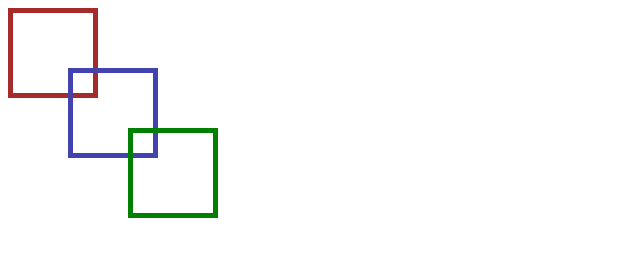
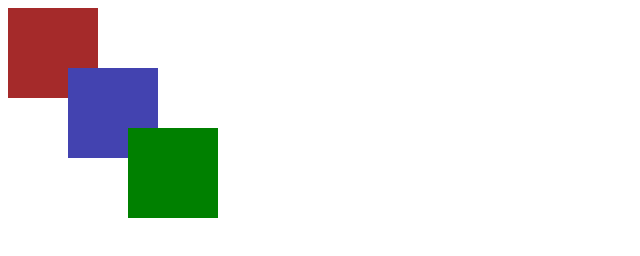
Before and after one commit to Exsplosion/lvl6, a plain HTML site: page index.html in a window 1280 px wide. Shown: the whole page, without its empty margins (0-640 px from the left). Drawn offline with Linux system fonts and the light colour scheme.

Commit message:
zadacha: 9

```diff
--- a/src/style.css
+++ b/src/style.css
@@ -83,12 +83,14 @@ section {
 }
 div:first-child {
     border: 5px solid brown;
+    background-color: brown;
     padding: 25px;
     width: 30px;
     height: 30px;
 }
 div:nth-child(2) {
     border: 5px solid rgb(67, 67, 176);
+    background-color: rgb(67, 67, 176);
     padding: 25px;
     width: 30px;
     height: 30px;
@@ -98,6 +100,7 @@ div:nth-child(2) {
 }
 div:last-child {
     border: 5px solid green;
+    background-color: green;
     padding: 25px;
     width: 30px;
     height: 30px;
```
